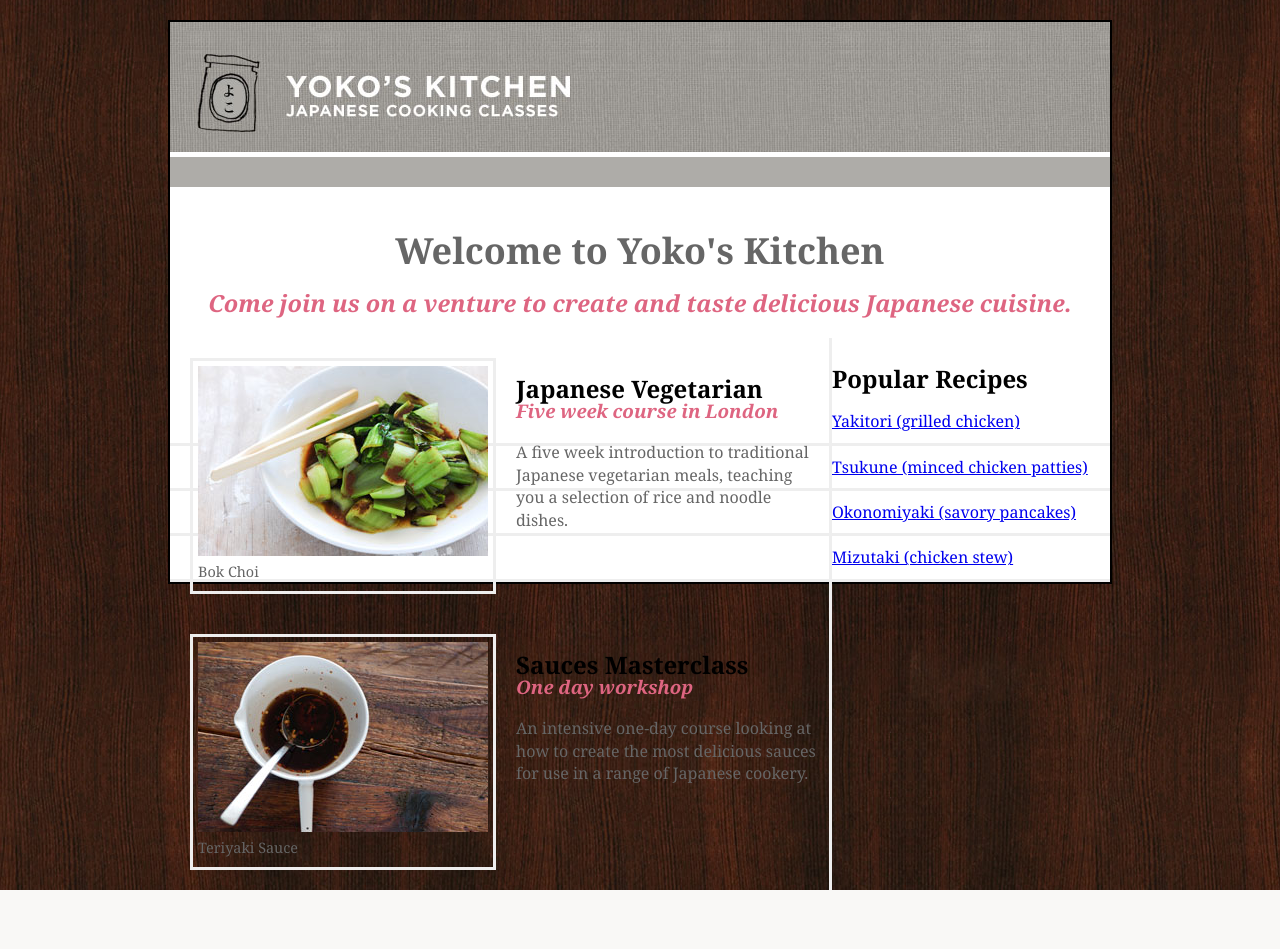
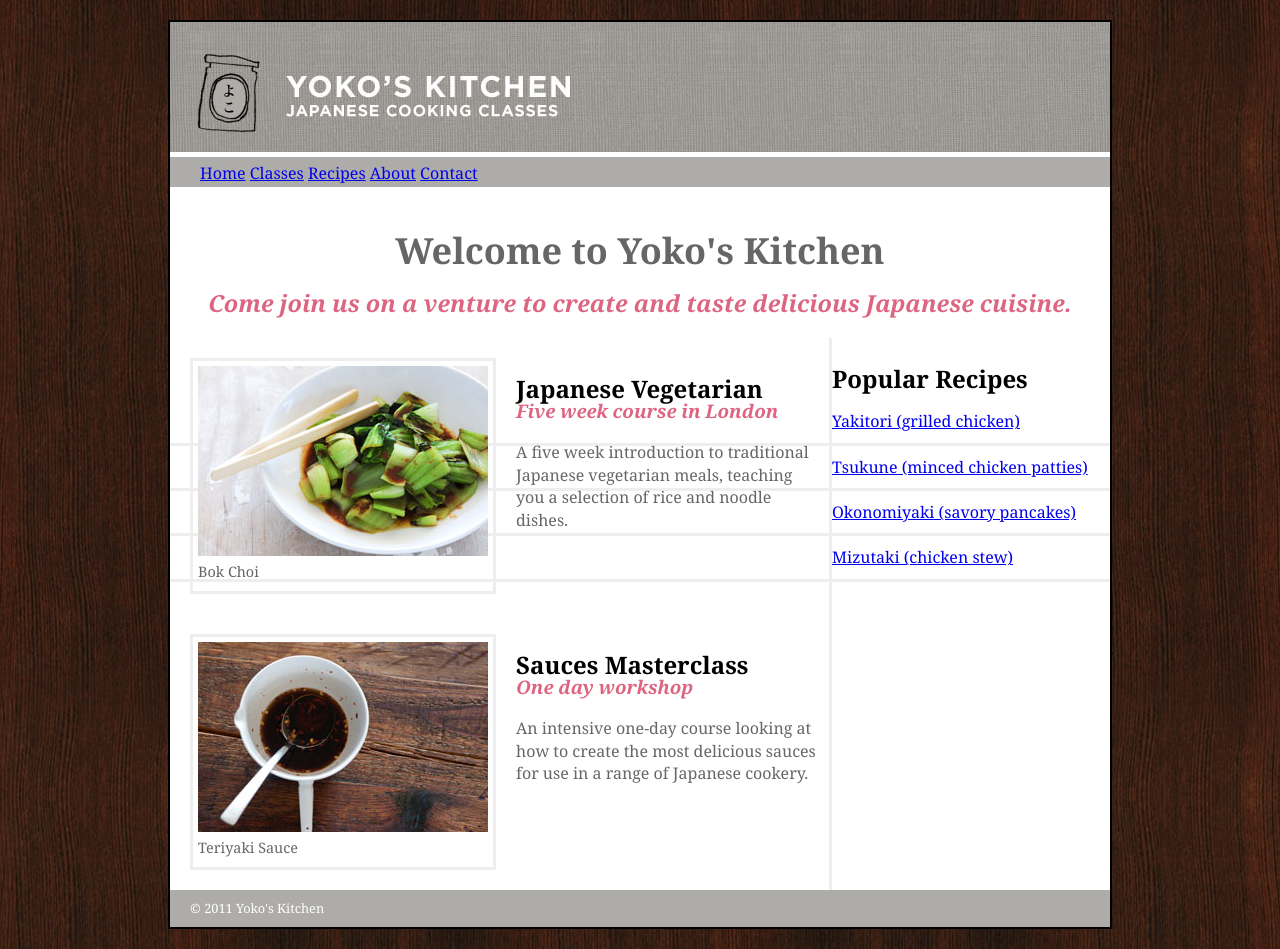
Before and after one commit to BIGSHOT04/2022-01-03_Yoko-konyh-ja, a plain HTML site: page index.html in a window 1280 px wide. Before the commit the page ends 890 px from the top, so only its background shows below. Drawn offline with Linux system fonts and the light colour scheme.

Commit message:
Number 14

```diff
--- a/index.html
+++ b/index.html
@@ -12,9 +12,18 @@
 </html>
 	<body>
 		<div id="wrapper">
-			<header>
-				<img src="header.jpg" alt="header">
+			<header> <img src="header.jpg" alt="Header" title="Header">
+
+
 				<nav>
+					<ul>
+						<a href="#">Home</a>
+						<a href="#">Classes</a>
+						<a href="#">Recipes</a>
+						<a href="#">About</a>
+						<a href="#">Contact</a>
+
+					</ul>
 				</nav>
 			</header>
 			<section class="home">
@@ -55,6 +64,7 @@
 					<a href="#">Mizutaki (chicken stew)</a>
 				</section>
 			</aside>
+			<footer>© 2011 Yoko's Kitchen </footer>
 		</div>
 	</body>
 </html>
```
